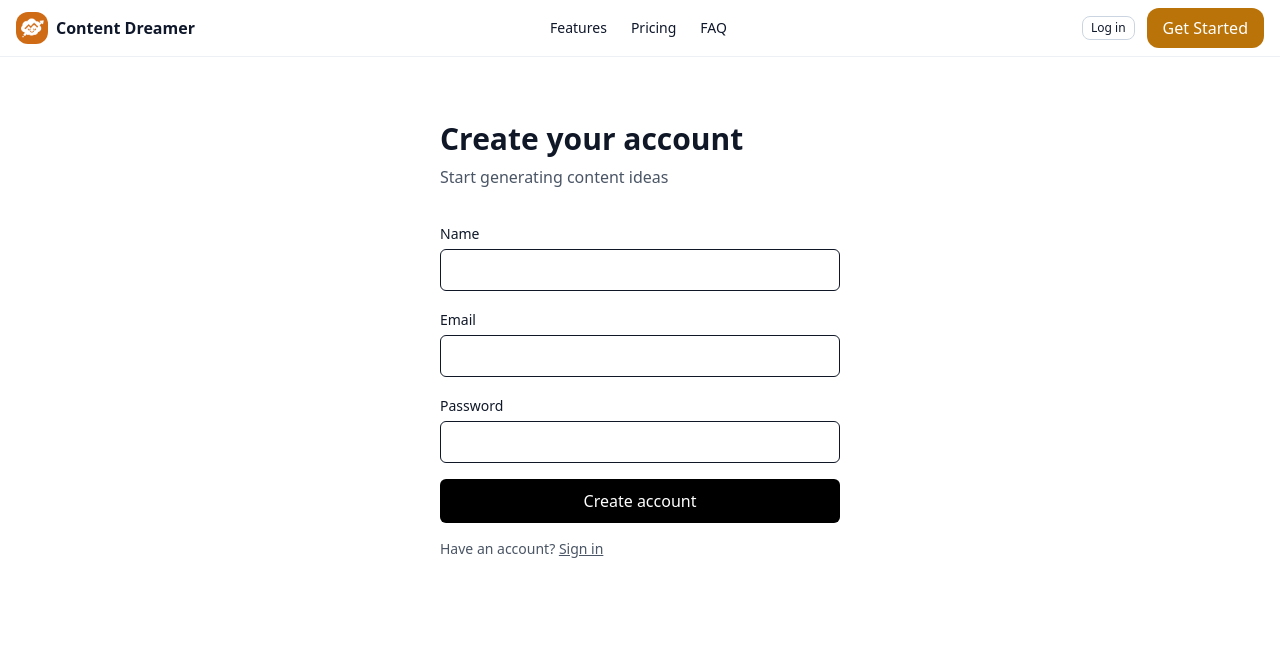
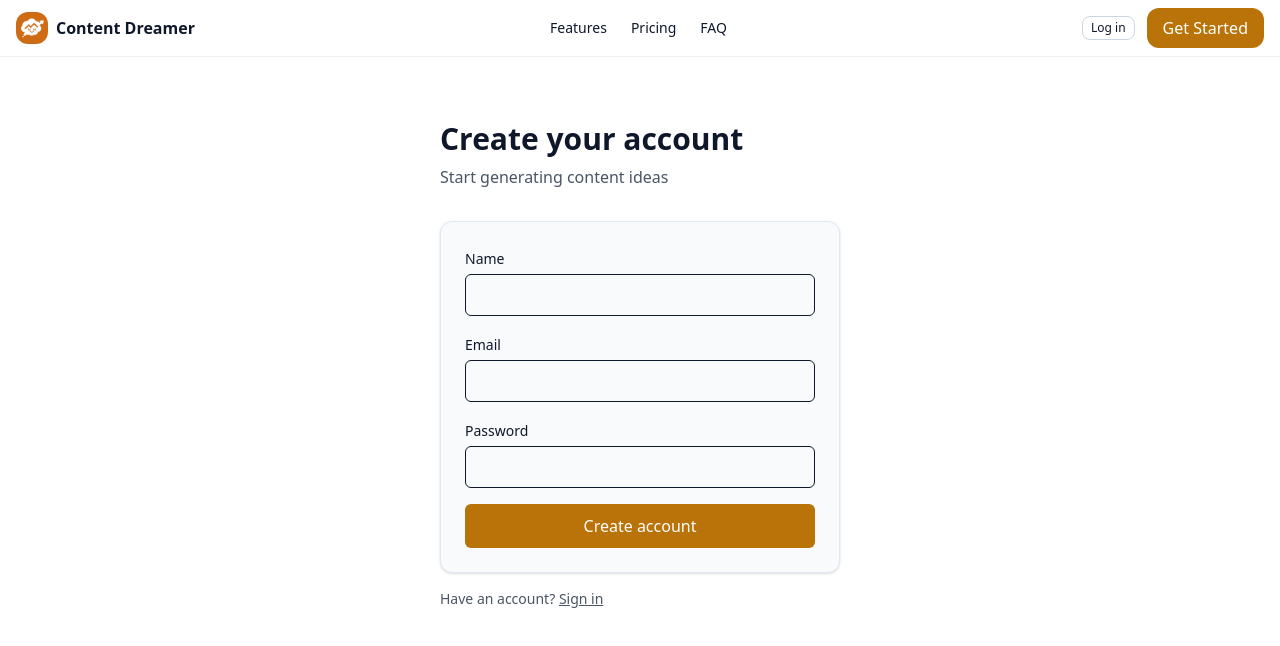
Before and after one commit to shovonnn/content-dreamer.ai, a Next.js app in the folder client/: page /register in a window 1280 px wide. Shown: the top 646 px of the page. Built offline with nearby package versions, Linux system fonts and the light colour scheme; no server answers.

Commit message:
style: Enhance styling for Login and Register forms with improved layout and colors

```diff
--- a/client/src/app/login/page.tsx
+++ b/client/src/app/login/page.tsx
@@ -38,21 +38,21 @@ function LoginForm() {
   }
 
   return (
-    <main className="min-h-screen bg-white text-gray-900">
+    <main className="">
       <div className="mx-auto max-w-md px-6 py-16">
         <h1 className="text-3xl font-bold">Welcome back</h1>
-        <p className="text-gray-600 mt-2">Sign in to continue</p>
-        <form onSubmit={onSubmit} className="mt-8 space-y-4">
+        <p className=" mt-2">Sign in to continue</p>
+        <form onSubmit={onSubmit} className="mt-8 space-y-4 bg-slate-50 p-6 rounded-xl border border-slate-200 shadow-sm dark:bg-slate-900 dark:border-slate-800">
           <div>
             <label className="text-sm font-medium">Email</label>
-            <input type="email" className="mt-1 w-full rounded-md border px-3 py-2" value={email} onChange={e=>setEmail(e.target.value)} required />
+            <input type="email" className="mt-1 w-full rounded-md border px-3 py-2 dark:border-slate-800" value={email} onChange={e=>setEmail(e.target.value)} required />
           </div>
           <div>
             <label className="text-sm font-medium">Password</label>
-            <input type="password" className="mt-1 w-full rounded-md border px-3 py-2" value={password} onChange={e=>setPassword(e.target.value)} required />
+            <input type="password" className="mt-1 w-full rounded-md border px-3 py-2 dark:border-slate-800" value={password} onChange={e=>setPassword(e.target.value)} required />
           </div>
           {error && <p className="text-sm text-red-600">{error}</p>}
-          <button disabled={loading} className="w-full rounded-md bg-black text-white py-2.5 hover:bg-gray-900 disabled:opacity-50">
+          <button disabled={loading} className="w-full rounded-md bg-brand-600 text-white py-2.5 cursor-pointer hover:bg-brand-700 disabled:opacity-50">
             {loading ? "Signing in…" : "Sign in"}
           </button>
         </form>
--- a/client/src/app/register/page.tsx
+++ b/client/src/app/register/page.tsx
@@ -39,25 +39,25 @@ function RegisterForm() {
   }
 
   return (
-    <main className="min-h-screen bg-white text-gray-900">
+    <main className="">
       <div className="mx-auto max-w-md px-6 py-16">
         <h1 className="text-3xl font-bold">Create your account</h1>
         <p className="text-gray-600 mt-2">Start generating content ideas</p>
-        <form onSubmit={onSubmit} className="mt-8 space-y-4">
+        <form onSubmit={onSubmit} className="mt-8 space-y-4 bg-slate-50 p-6 rounded-xl border border-slate-200 shadow-sm dark:bg-slate-900 dark:border-slate-800">
           <div>
             <label className="text-sm font-medium">Name</label>
-            <input className="mt-1 w-full rounded-md border px-3 py-2" value={name} onChange={e=>setName(e.target.value)} required />
+            <input className="mt-1 w-full rounded-md border px-3 py-2 dark:border-slate-800" value={name} onChange={e=>setName(e.target.value)} required />
           </div>
           <div>
             <label className="text-sm font-medium">Email</label>
-            <input type="email" className="mt-1 w-full rounded-md border px-3 py-2" value={email} onChange={e=>setEmail(e.target.value)} required />
+            <input type="email" className="mt-1 w-full rounded-md border px-3 py-2 dark:border-slate-800" value={email} onChange={e=>setEmail(e.target.value)} required />
           </div>
           <div>
             <label className="text-sm font-medium">Password</label>
-            <input type="password" className="mt-1 w-full rounded-md border px-3 py-2" value={password} onChange={e=>setPassword(e.target.value)} required />
+            <input type="password" className="mt-1 w-full rounded-md border px-3 py-2 dark:border-slate-800" value={password} onChange={e=>setPassword(e.target.value)} required />
           </div>
           {error && <p className="text-sm text-red-600">{error}</p>}
-          <button disabled={loading} className="w-full rounded-md bg-black text-white py-2.5 hover:bg-gray-900 disabled:opacity-50">
+          <button disabled={loading} className="w-full rounded-md bg-brand-600 text-white py-2.5 hover:bg-brand-700 disabled:opacity-50">
             {loading ? "Creating…" : "Create account"}
           </button>
         </form>
```
